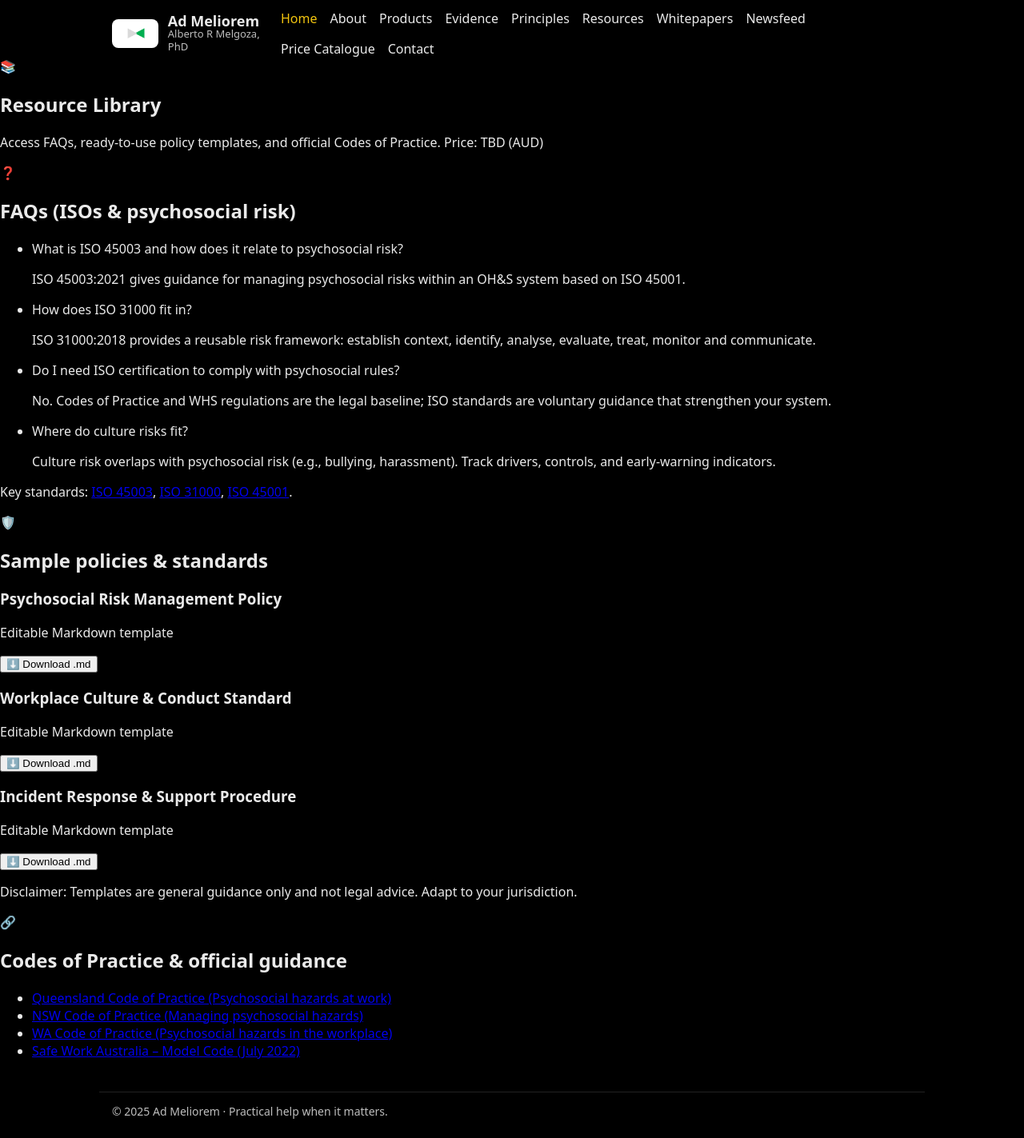
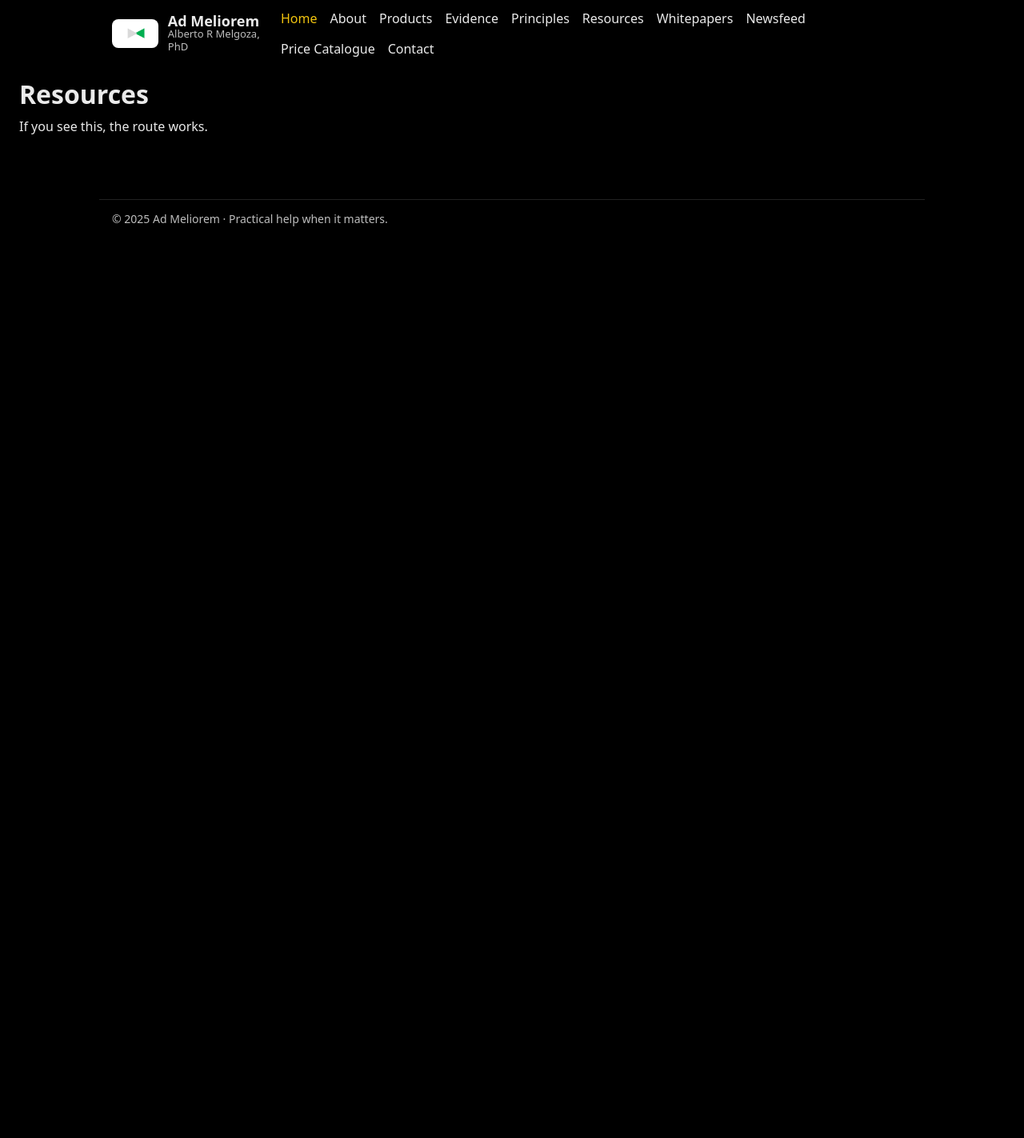
Before and after one commit to AlbertoRMelgoza/AdMeliorem, a Next.js app: page /resources in a window 1280 px wide. Shown: the whole page at 80% size. After the commit the page ends 800 px from the top, so only its background shows below. Built offline with nearby package versions, Linux system fonts and the light colour scheme.

Commit message:
Update page.tsx

```diff
--- a/app/resources/page.tsx
+++ b/app/resources/page.tsx
@@ -1,200 +1,10 @@
 'use client';
-
-import React from 'react';
-import Link from 'next/link';
-
-const PRICE_AUD = process.env.NEXT_PUBLIC_RESOURCES_PRICE ?? 'TBD';
-
-const faq = [
-  {
-    q: 'What is ISO 45003 and how does it relate to psychosocial risk?',
-    a: 'ISO 45003:2021 gives guidance for managing psychosocial risks within an OH&S system based on ISO 45001.',
-  },
-  {
-    q: 'How does ISO 31000 fit in?',
-    a: 'ISO 31000:2018 provides a reusable risk framework: establish context, identify, analyse, evaluate, treat, monitor and communicate.',
-  },
-  {
-    q: 'Do I need ISO certification to comply with psychosocial rules?',
-    a: 'No. Codes of Practice and WHS regulations are the legal baseline; ISO standards are voluntary guidance that strengthen your system.',
-  },
-  {
-    q: 'Where do culture risks fit?',
-    a: 'Culture risk overlaps with psychosocial risk (e.g., bullying, harassment). Track drivers, controls, and early-warning indicators.',
-  },
-];
-
-// Build markdown bodies with join to avoid template-string copy issues
-const policies = [
-  {
-    title: 'Psychosocial Risk Management Policy',
-    filename: 'psychosocial-risk-policy.md',
-    body: [
-      '# Psychosocial Risk Management Policy',
-      '',
-      '**Purpose** - Eliminate or minimise psychosocial risks as far as reasonably practicable.',
-      '**Scope** - All workers, contractors and visitors.',
-      '**Principles** - Consultation, prevention-first, trauma-informed response, confidentiality.',
-      '**Roles & Responsibilities** - Officers, managers, workers, HSRs.',
-      '**Risk Management** - Identify, assess, control, verify effectiveness.',
-      '**Reporting & Support** - No detriment; timely supports and adjustments.',
-      '**Review** - Annual or after any notifiable incident.',
-    ].join('\n'),
-  },
-  {
-    title: 'Workplace Culture & Conduct Standard',
-    filename: 'culture-conduct-standard.md',
-    body: [
-      '# Workplace Culture & Conduct Standard',
-      '',
-      '**Expected behaviours** - Respect, inclusion, zero tolerance for bullying/harassment.',
-      '**Leadership duties** - Model behaviours, act on early signals, ensure psychological safety.',
-      '**Consultation** - Regular, genuine; workers can raise concerns without fear.',
-      '**Measurement** - Workload, role clarity, EAP usage, leave, claims.',
-    ].join('\n'),
-  },
-  {
-    title: 'Incident Response & Support Procedure',
-    filename: 'incident-response-procedure.md',
-    body: [
-      '# Incident Response & Support Procedure',
-      '',
-      '**When to activate** - Any psychosocial hazard exposure or complaint.',
-      '**Immediate actions** - Ensure safety, listen, document, offer supports.',
-      '**Investigation** - Impartial, timely, confidential.',
-      '**Follow-up** - Monitor harm, test controls, close the loop with workers.',
-    ].join('\n'),
-  },
-];
-
-const codeLinks = [
-  {
-    name: 'Queensland Code of Practice (Psychosocial hazards at work)',
-    href:
-      'https://www.worksafe.qld.gov.au/__data/assets/pdf_file/0025/104857/managing-the-risk-of-psychosocial-hazards-at-work-code-of-practice.pdf',
-  },
-  {
-    name: 'NSW Code of Practice (Managing psychosocial hazards)',
-    href:
-      'https://www.safework.nsw.gov.au/__data/assets/pdf_file/0004/983353/Code-of-Practice_Managing-psychosocial-hazards.pdf',
-  },
-  {
-    name: 'WA Code of Practice (Psychosocial hazards in the workplace)',
-    href:
-      'https://www.worksafe.wa.gov.au/sites/default/files/atoms/files/221154_cp_psychosocialhazards.pdf',
-  },
-  {
-    name: 'Safe Work Australia – Model Code (July 2022)',
-    href:
-      'https://www.safeworkaustralia.gov.au/sites/default/files/2022-08/model_code_of_practice_-_managing_psychosocial_hazards_at_work_25082022_0.pdf',
-  },
-];
-
-function downloadText(filename: string, text: string) {
-  const blob = new Blob([text], { type: 'text/markdown;charset=utf-8' });
-  const url = URL.createObjectURL(blob);
-  const a = document.createElement('a');
-  a.href = url;
-  a.download = filename;
-  a.click();
-  URL.revokeObjectURL(url);
-}
 
 export default function ResourcesPage() {
   return (
-    <main className="mx-auto max-w-5xl px-4 py-10 space-y-10">
-      <section className="rounded-2xl border p-6 shadow-sm bg-white">
-        <div className="flex items-center gap-3">
-          <span aria-hidden>📚</span>
-          <h1 className="text-2xl font-semibold">Resource Library</h1>
-        </div>
-        <p className="mt-2 text-muted-foreground">
-          Access FAQs, ready-to-use policy templates, and official Codes of Practice.{' '}
-          <span className="font-medium">Price:</span> {String(PRICE_AUD)} (AUD)
-        </p>
-      </section>
-
-      <section className="rounded-2xl border p-6 shadow-sm bg-white">
-        <div className="mb-4 flex items-center gap-3">
-          <span aria-hidden>❓</span>
-          <h2 className="text-xl font-semibold">FAQs (ISOs & psychosocial risk)</h2>
-        </div>
-        <ul className="space-y-4">
-          {faq.map((f, i) => (
-            <li key={i} className="rounded-xl border p-4">
-              <p className="font-medium">{f.q}</p>
-              <p className="mt-1 text-sm text-muted-foreground">{f.a}</p>
-            </li>
-          ))}
-        </ul>
-        <div className="mt-4 text-sm">
-          <p>
-            Key standards:{' '}
-            <Link className="underline" href="https://www.iso.org/standard/64283.html" target="_blank">
-              ISO 45003
-            </Link>
-            ,{' '}
-            <Link
-              className="underline"
-              href="https://www.iso.org/cms/%20render/live/en/sites/isoorg/contents/data/standard/06/56/65694.html"
-              target="_blank"
-            >
-              ISO 31000
-            </Link>
-            ,{' '}
-            <Link
-              className="underline"
-              href="https://www.iso.org/iso/home/store/catalogue_tc/catalogue_detail.htm?csnumber=63787"
-              target="_blank"
-            >
-              ISO 45001
-            </Link>
-            .
-          </p>
-        </div>
-      </section>
-
-      <section className="rounded-2xl border p-6 shadow-sm bg-white">
-        <div className="mb-4 flex items-center gap-3">
-          <span aria-hidden>🛡️</span>
-          <h2 className="text-xl font-semibold">Sample policies & standards</h2>
-        </div>
-        <div className="grid gap-4 sm:grid-cols-2">
-          {policies.map((p) => (
-            <article key={p.filename} className="flex flex-col justify-between rounded-xl border p-4">
-              <div>
-                <h3 className="font-medium">{p.title}</h3>
-                <p className="mt-1 text-sm text-muted-foreground">Editable Markdown template</p>
-              </div>
-              <button
-                onClick={() => downloadText(p.filename, p.body)}
-                className="mt-4 inline-flex items-center justify-center rounded-xl border px-3 py-2 text-sm hover:bg-gray-50"
-              >
-                ⬇️ Download .md
-              </button>
-            </article>
-          ))}
-        </div>
-        <p className="mt-3 text-xs text-muted-foreground">
-          Disclaimer: Templates are general guidance only and not legal advice. Adapt to your jurisdiction.
-        </p>
-      </section>
-
-      <section className="rounded-2xl border p-6 shadow-sm bg-white">
-        <div className="mb-4 flex items-center gap-3">
-          <span aria-hidden>🔗</span>
-          <h2 className="text-xl font-semibold">Codes of Practice & official guidance</h2>
-        </div>
-        <ul className="grid gap-3 sm:grid-cols-2">
-          {codeLinks.map((c) => (
-            <li key={c.href} className="rounded-xl border p-4 hover:bg-gray-50">
-              <Link className="underline" href={c.href} target="_blank" rel="noopener noreferrer">
-                {c.name}
-              </Link>
-            </li>
-          ))}
-        </ul>
-      </section>
+    <main style={{ padding: 24 }}>
+      <h1 style={{ margin: 0 }}>Resources</h1>
+      <p style={{ marginTop: 8 }}>If you see this, the route works.</p>
     </main>
   );
 }
```
